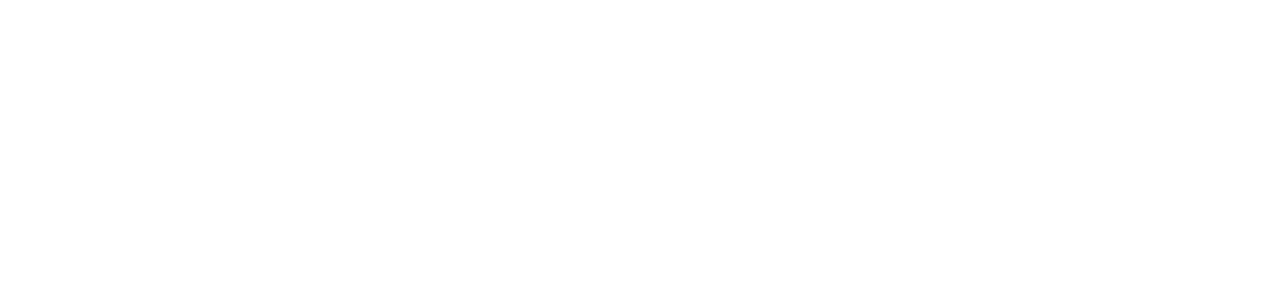
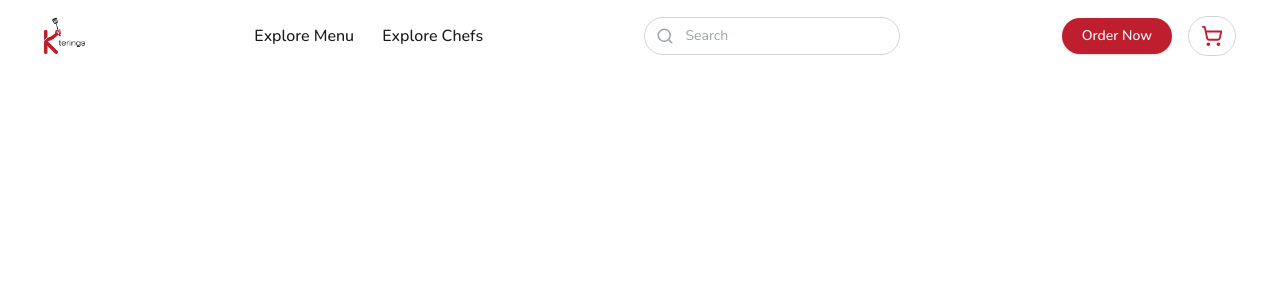
Before and after one commit to ktering/frontend, a React (Vite) app: page /chef in a window 1280 px wide. Before the commit this address had no page. Shown: the top 300 px of the page. Built offline with nearby package versions, Linux system fonts and the light colour scheme.

Commit message:
added chef page

```diff
--- a/src/App.jsx
+++ b/src/App.jsx
@@ -1,13 +1,15 @@
 import { BrowserRouter as Router, Routes, Route } from 'react-router-dom';
 import Home from './pages/customer/Home';
+import ChefProfile from './pages/customer/ChefProfile';
 function App() {
   return (
     <div>
      <Router>
       <div>
-
         <Routes>
           <Route path="/" element={<Home />} />
+          {/* add id here for chef once backend works */}
+          <Route path="/chef" element={<ChefProfile />} />
         </Routes>
       </div>
     </Router>
--- /dev/null
+++ b/src/components/customer/ChefProfile.jsx
@@ -0,0 +1,13 @@
+// Copyright 2025 hp
+//
+// Licensed under the Apache License, Version 2.0 (the "License");
+// you may not use this file except in compliance with the License.
+// You may obtain a copy of the License at
+//
+//     https://www.apache.org/licenses/LICENSE-2.0
+//
+// Unless required by applicable law or agreed to in writing, software
+// distributed under the License is distributed on an "AS IS" BASIS,
+// WITHOUT WARRANTIES OR CONDITIONS OF ANY KIND, either express or implied.
+// See the License for the specific language governing permissions and
+// limitations under the License.
--- /dev/null
+++ b/src/pages/customer/ChefProfile.jsx
@@ -0,0 +1,11 @@
+import Header from "../../components/customer/Header";
+
+export default function ChefProfile() {
+
+    return (
+        <>
+            <Header />
+
+        </>
+    );
+}
```
